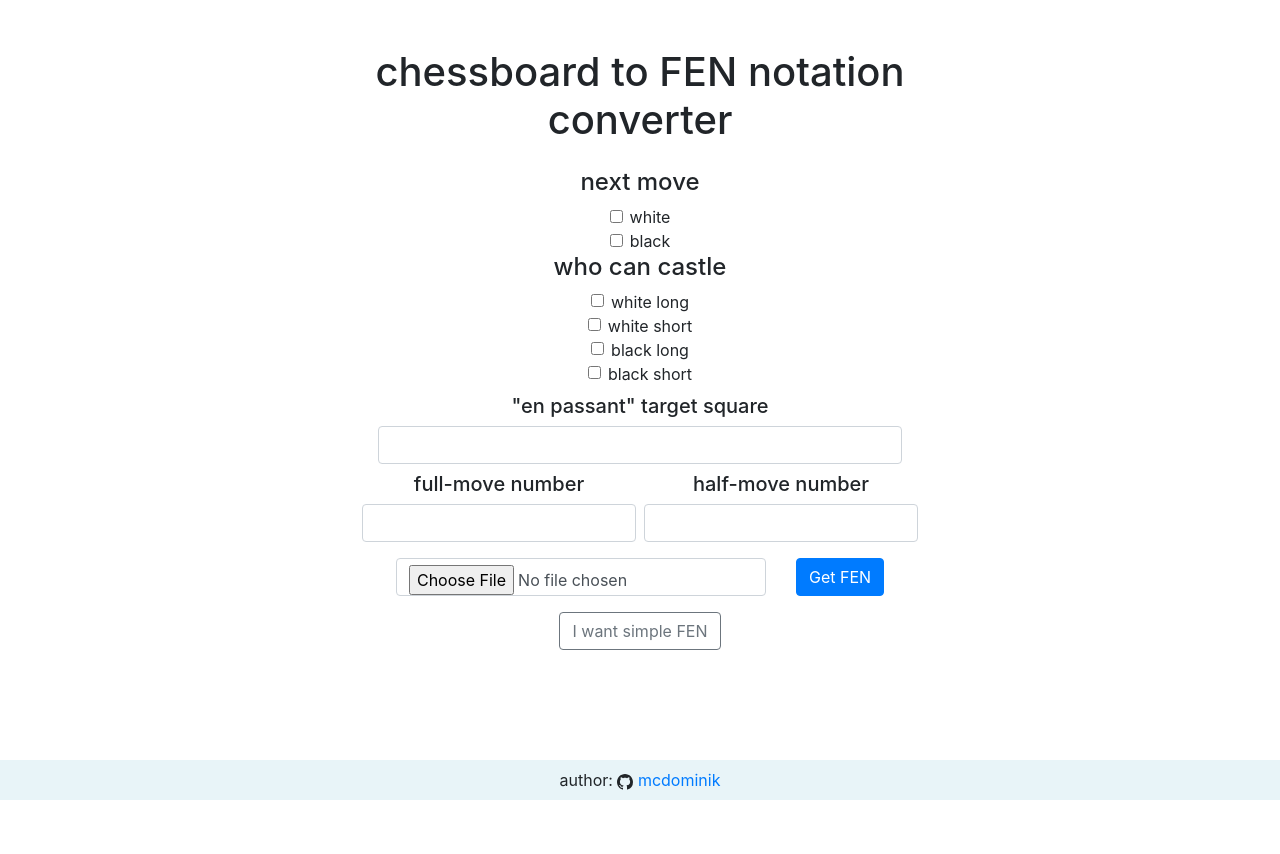
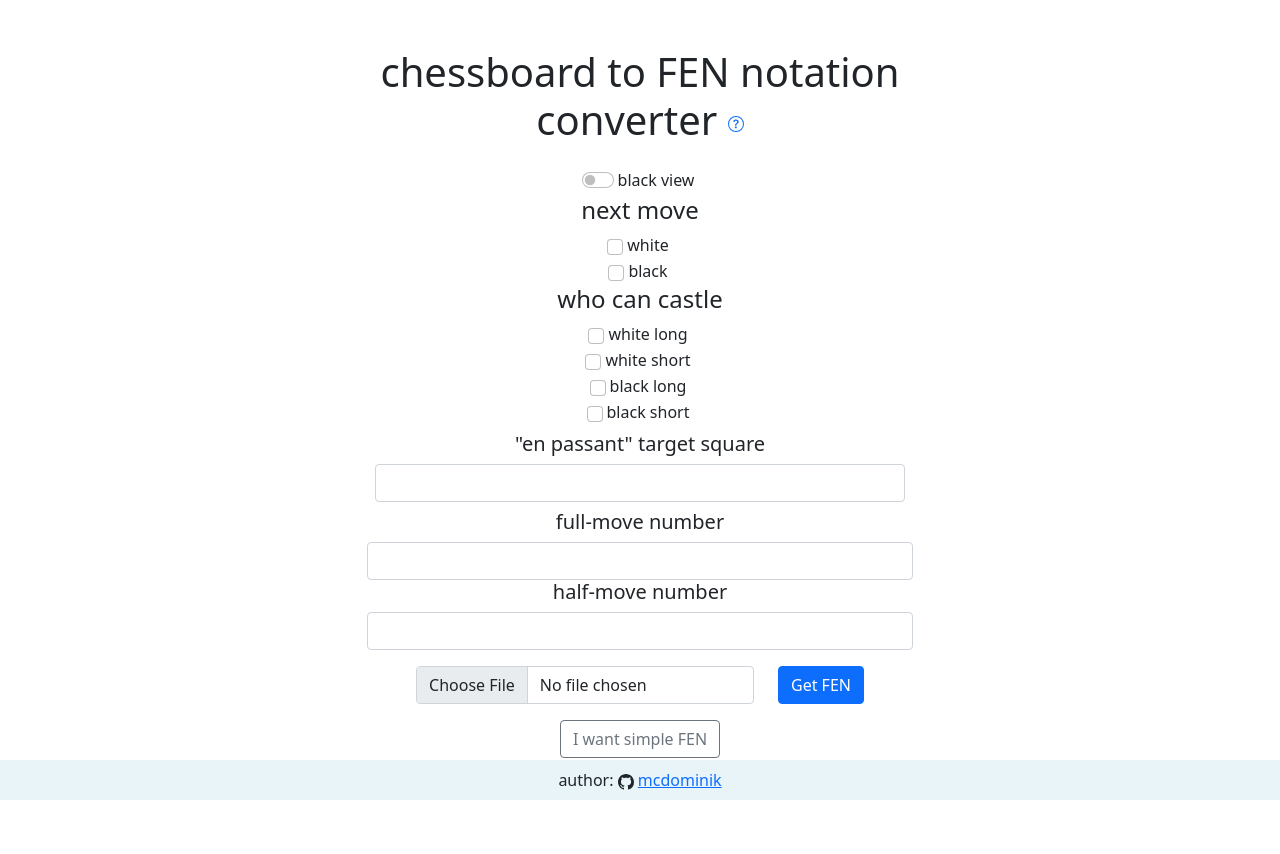
Before and after one commit to mcdominik/board2fen-flask-app, a Flask app: template templates/full.html in a window 1280 px wide. Before the commit the page ends 800 px from the top, so only its background shows below. Run offline with Flask 2, Linux system fonts and the light colour scheme; the template is opened without the code that fills it: values that come from a table or form of the project are taken from there, others are empty; some libraries are stand-ins or nearby versions.

Commit message:
add black view

```diff
--- a/app.py
+++ b/app.py
@@ -7,6 +7,7 @@ from board_to_fen.predict import get_fen_from_image
 import secrets
 import os
 from random import randint
+import pathlib
 
 
 app = Flask(__name__)
@@ -19,7 +20,7 @@ configure_uploads(app, photos)
 class UploadFrom(FlaskForm):
     photo = FileField(
         validators=[
-            FileAllowed(photos,'only images are allowed'),
+            FileAllowed(photos, 'only images are allowed'),
             FileRequired('file field should not be empty')  ,
         ],
     )
@@ -39,8 +40,12 @@ def get_fen():
         filename = photos.save(request.files["photo"], name=f'{str(randint(0,1000000))}.png')
         file_url = url_for('get_file', filename=filename)
         path = f'./uploads/{filename}'
-        fen = get_fen_from_image(path)
-        print(f'fen: {fen}')
+        if request.form.get("invert", False) == 'on':
+            fen = get_fen_from_image(path, black_view=True)
+            print(f'fen [black view]: {fen}')
+        else:
+            fen = get_fen_from_image(path)
+            print(f'fen: {fen}')
     else:
         file_url = None
     return render_template('index.html', form=form, file_url=file_url, fen=fen)
@@ -77,7 +82,7 @@ def squeeze_front_data(fen):
     en_passant = request.form.get("en-passant", False)
     if next_move_white == '' and next_move_black == False:
         next_move = 'w'
-    if next_move_black == '' and next_move_white == False:
+    elif next_move_black == '' and next_move_white == False:
         next_move = 'b'
     else:
         next_move = '?'
@@ -108,4 +113,5 @@ def squeeze_front_data(fen):
 
 
 if __name__ == '__main__':
+    pathlib.Path('uploads').mkdir(exist_ok=True)
     app.run(debug=True)
--- a/templates/full.html
+++ b/templates/full.html
@@ -5,53 +5,67 @@
     <meta http-equiv="X-UA-Compatible" content="IE=edge">
     <meta name="viewport" content="width=device-width, initial-scale=1.0">
     <title>chessboard -> FULL FEN</title>
-    <link rel="stylesheet" href="https://cdn.jsdelivr.net/npm/bootstrap@4.3.1/dist/css/bootstrap.min.css" integrity="sha384-ggOyR0iXCbMQv3Xipma34MD+dH/1fQ784/j6cY/iJTQUOhcWr7x9JvoRxT2MZw1T" crossorigin="anonymous">
+    <link href="https://cdn.jsdelivr.net/npm/bootstrap@5.1.3/dist/css/bootstrap.min.css" rel="stylesheet" integrity="sha384-1BmE4kWBq78iYhFldvKuhfTAU6auU8tT94WrHftjDbrCEXSU1oBoqyl2QvZ6jIW3" crossorigin="anonymous">
+
+    <!-- <link rel="stylesheet" href="https://cdn.jsdelivr.net/npm/bootstrap@4.3.1/dist/css/bootstrap.min.css" integrity="sha384-ggOyR0iXCbMQv3Xipma34MD+dH/1fQ784/j6cY/iJTQUOhcWr7x9JvoRxT2MZw1T" crossorigin="anonymous"> -->
 </head>
 <body>
     <div class="container">
         <div class="row">
-            <div class="col-6 mx-auto mt-5 text-center">
-                <h1 class="mb-4">chessboard to FEN notation converter</h1>
+            <div class="col-6 mx-auto mt-5 h-100 align-items-center justify-content-center">
+                <h1 class="mb-4 text-center">chessboard to FEN notation converter
+                    <a href="https://en.wikipedia.org/wiki/Forsyth–Edwards_Notation">
+                        <svg xmlns="http://www.w3.org/2000/svg" width="16" height="16" fill="currentColor" class="bi bi-question-circle" viewBox="0 0 16 16">
+                            <path d="M8 15A7 7 0 1 1 8 1a7 7 0 0 1 0 14zm0 1A8 8 0 1 0 8 0a8 8 0 0 0 0 16z"/>
+                            <path d="M5.255 5.786a.237.237 0 0 0 .241.247h.825c.138 0 .248-.113.266-.25.09-.656.54-1.134 1.342-1.134.686 0 1.314.343 1.314 1.168 0 .635-.374.927-.965 1.371-.673.489-1.206 1.06-1.168 1.987l.003.217a.25.25 0 0 0 .25.246h.811a.25.25 0 0 0 .25-.25v-.105c0-.718.273-.927 1.01-1.486.609-.463 1.244-.977 1.244-2.056 0-1.511-1.276-2.241-2.673-2.241-1.267 0-2.655.59-2.75 2.286zm1.557 5.763c0 .533.425.927 1.01.927.609 0 1.028-.394 1.028-.927 0-.552-.42-.94-1.029-.94-.584 0-1.009.388-1.009.94z"/>
+                        </svg>
+                    </a>
+                </h1>
                 <form method="post" enctype="multipart/form-data">
                     <!-- {{form.hidden_tag }} -->
                     {% for error in form.photo.errors %}
                     <span style="color:red;"">{{error}}</span>
                     {% endfor %}
+                    <div class="m-1 form-check form-switch h-100 d-flex align-items-center justify-content-center">
+                        <input name="invert" class="form-check-input mb-1" type="checkbox" role="switch" id="flexSwitchCheckChecked" onclick="this.blur();">
+                        <label class="mx-1 check-label" for="flexSwitchCheckChecked">black view</label>
+                    </div>
+                    <div class="text-center">
                     <h4>next move</h4>
-                    <div class="form-check">
+                    <div class="form-check h-100 d-flex align-items-center justify-content-center">
                         <input name='next-move-white' class="form-check-input" type="checkbox" value="" id="flexCheckDefault">
-                        <label class="form-check-label" for="flexCheckChecked">
+                        <label class="mx-1 form-check-label" for="flexCheckChecked">
                             white
                         </label>
                     </div>
-                    <div class="form-check">
+                    <div class="form-check h-100 d-flex align-items-center justify-content-center">
                         <input name='next-move-black' class="form-check-input" type="checkbox" value="" id="flexCheckChecked">
-                        <label class="form-check-label" for="flexCheckChecked">
+                        <label class="mx-1 form-check-label" for="flexCheckChecked">
                             black
                         </label>
                     </div>
                     <h4>who can castle</h4>
-                    <div class="form-check">
+                    <div class="form-check h-100 d-flex align-items-center justify-content-center">
                         <input name='castle-white-long'class="form-check-input" type="checkbox" value="" id="flexCheckDefault">
-                        <label class="form-check-label" for="flexCheckChecked">
+                        <label class="mx-1 form-check-label" for="flexCheckChecked">
                             white long
                         </label>
                     </div>
-                    <div class="form-check">
+                    <div class="form-check h-100 d-flex align-items-center justify-content-center">
                         <input name='castle-white-short' class="form-check-input" type="checkbox" value="" id="flexCheckChecked">
-                        <label class="form-check-label" for="flexCheckChecked">
+                        <label class="mx-1 form-check-label" for="flexCheckChecked">
                             white short
                         </label>
                     </div>
-                    <div class="form-check">
+                    <div class="form-check h-100 d-flex align-items-center justify-content-center">
                         <input name='castle-black-long' class="form-check-input" type="checkbox" value="" id="flexCheckChecked">
-                        <label class="form-check-label" for="flexCheckChecked">
+                        <label class="mx-1 form-check-label" for="flexCheckChecked">
                             black long
                         </label>
                     </div>
-                    <div class="form-check">
+                    <div class="form-check h-100 d-flex align-items-center justify-content-center">
                         <input name='castle-black-short' class="form-check-input" type="checkbox" value="" id="flexCheckChecked">
-                        <label class="form-check-label" for="flexCheckChecked">
+                        <label class="mx-1 form-check-label" for="flexCheckChecked">
                             black short
                         </label>
                     </div>
@@ -69,6 +83,7 @@
                             <input name="half-move-number" class="form-control" id="ex2" type="text">
                         </div>
                     </div>
+                    </div>
                 <div class="row justify-content-center">
                     <div class="col-auto mb-2">
                          {{form.photo(class="form-control")}}
@@ -79,14 +94,16 @@
                  </div>
             </form>
             {% if file_url %}
-            <div class="my-3">
+            <div class="my-3 text-center">
                 <img class="img-fluid" src="{{file_url}}" style="width:400px;">
             </div>
-            <h4>{{fen}}</h4>
+            <h4 class="text-center">{{fen}}</h4>
             {%endif %}
-            <a href="/" class="mt-2 mb-5 btn btn-outline-secondary">I want simple FEN</a>
+            <div class="text-center">
+                <a href="/" class="mt-2 mb-5 btn btn-outline-secondary">I want simple FEN</a>
+            </div>
+            <div class="m-5"></div>
         </div>
-    </div>
     </div>
     <div class="fixed-bottom text-center p-2" style="background-color: #e8f4f8;">
         author:
```
Also changed, not shown: templates/index.html (+23 -8 lines).
